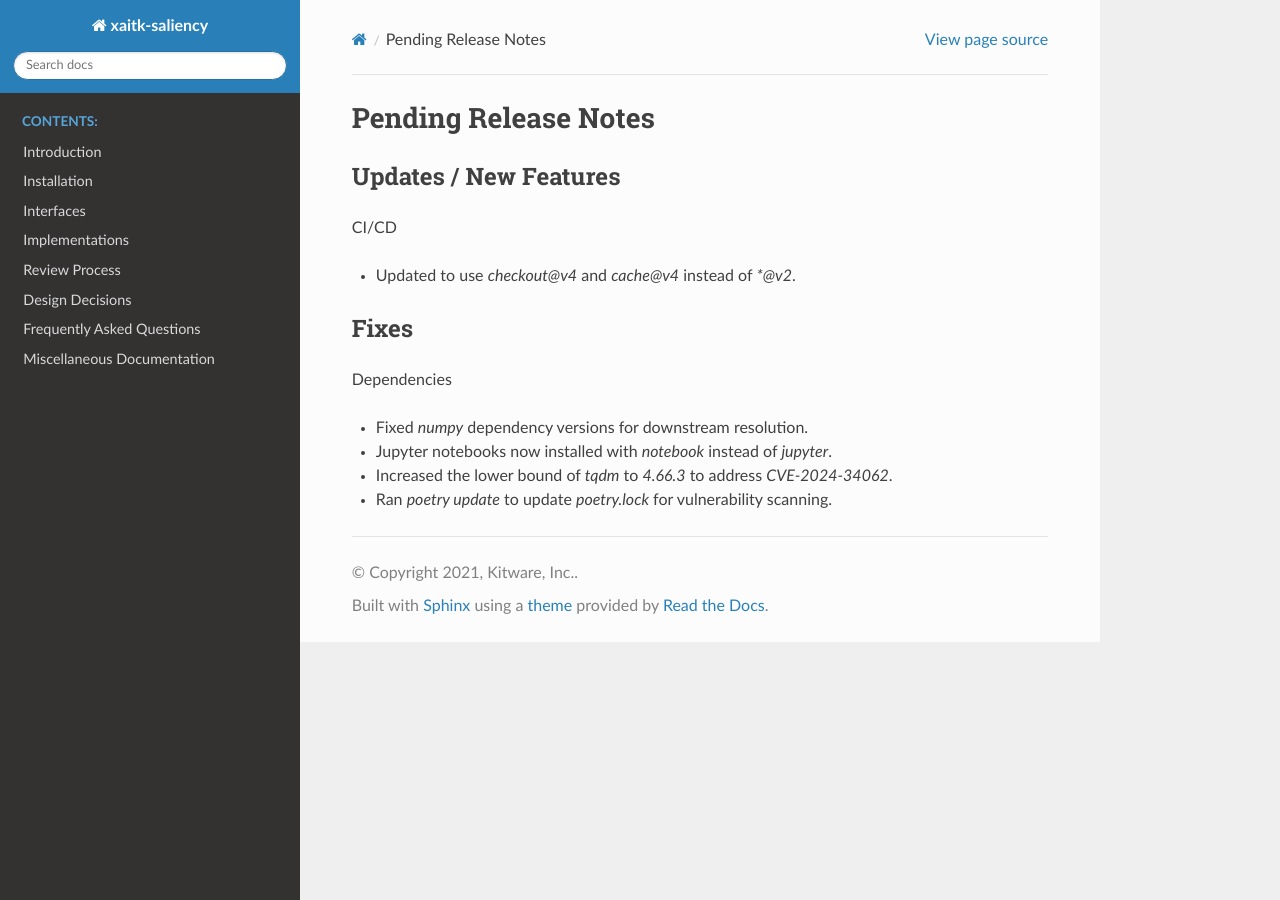
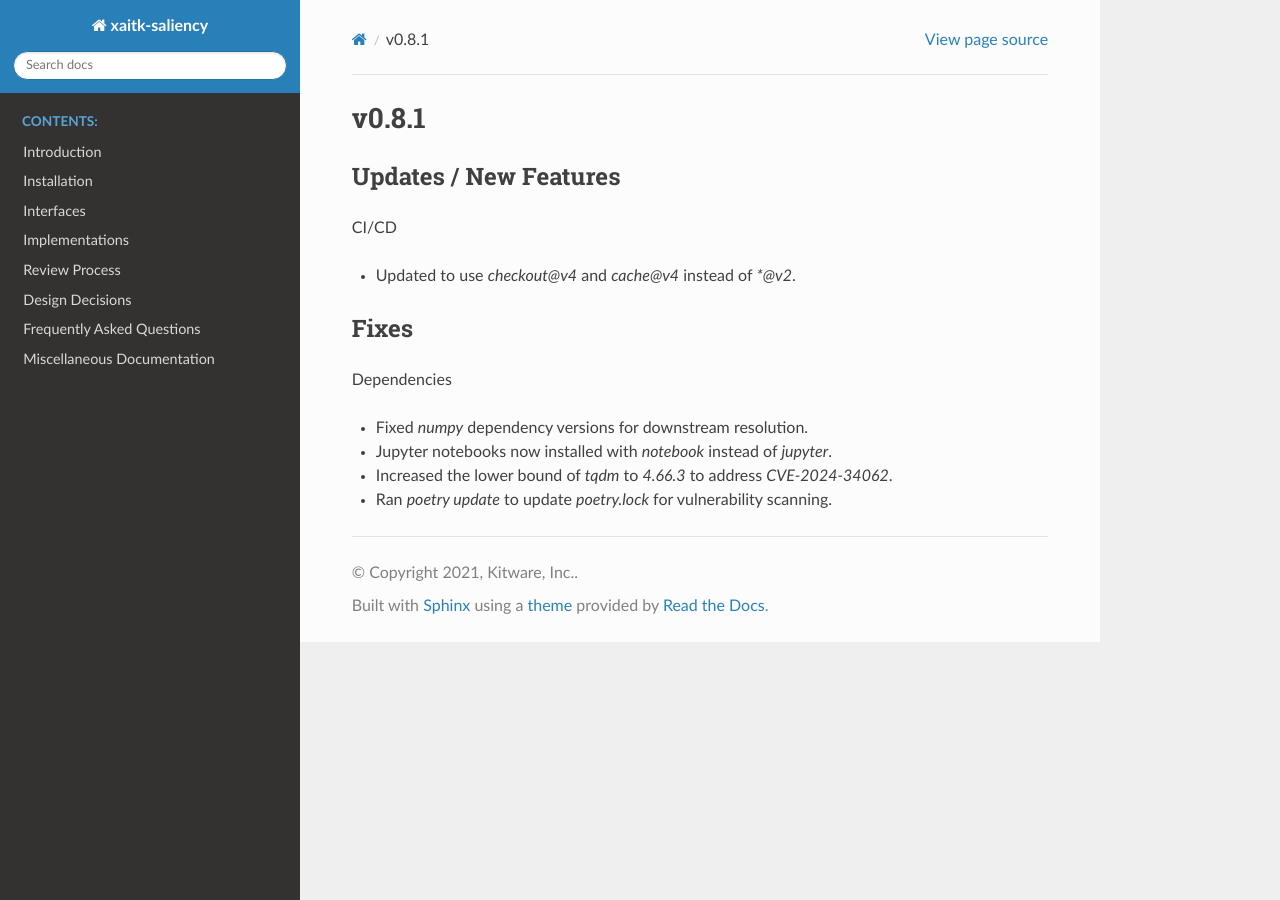
Before and after one commit to XAITK/xaitk-saliency, a Sphinx documentation site: the page built from docs/release_notes/v0.8.1.rst, in a window 1280 px wide. Built offline with Sphinx 7.4.7 and the Read the Docs theme 2.0.0, drawn with Linux system fonts in a browser that asks for light colours; pages that are not in the unit, such as notebooks, are missing from menus.

Commit message:
Update version number to 0.8.1

```diff
--- a/docs/release_notes.rst
+++ b/docs/release_notes.rst
@@ -13,3 +13,4 @@ Release Notes
    release_notes/v0.6.1
    release_notes/v0.7.0
    release_notes/v0.8.0
+   release_notes/v0.8.1
--- a/docs/release_notes/pending_release.rst
+++ b/docs/release_notes/v0.8.1.rst
@@ -1,5 +1,5 @@
-Pending Release Notes
-=====================
+v0.8.1
+======
 
 Updates / New Features
 ----------------------
--- a/pyproject.toml
+++ b/pyproject.toml
@@ -8,7 +8,7 @@ name = "xaitk_saliency"
 # REMEMBER: `distutils.version.*Version` types can be used to compare versions
 # from strings like this.
 # This package prefers to use the strict numbering standard when possible.
-version = "0.8.0"
+version = "0.8.1"
 description = """\
     Visual saliency map generation interfaces and baseline implementations \
     for explainable AI."""
```
